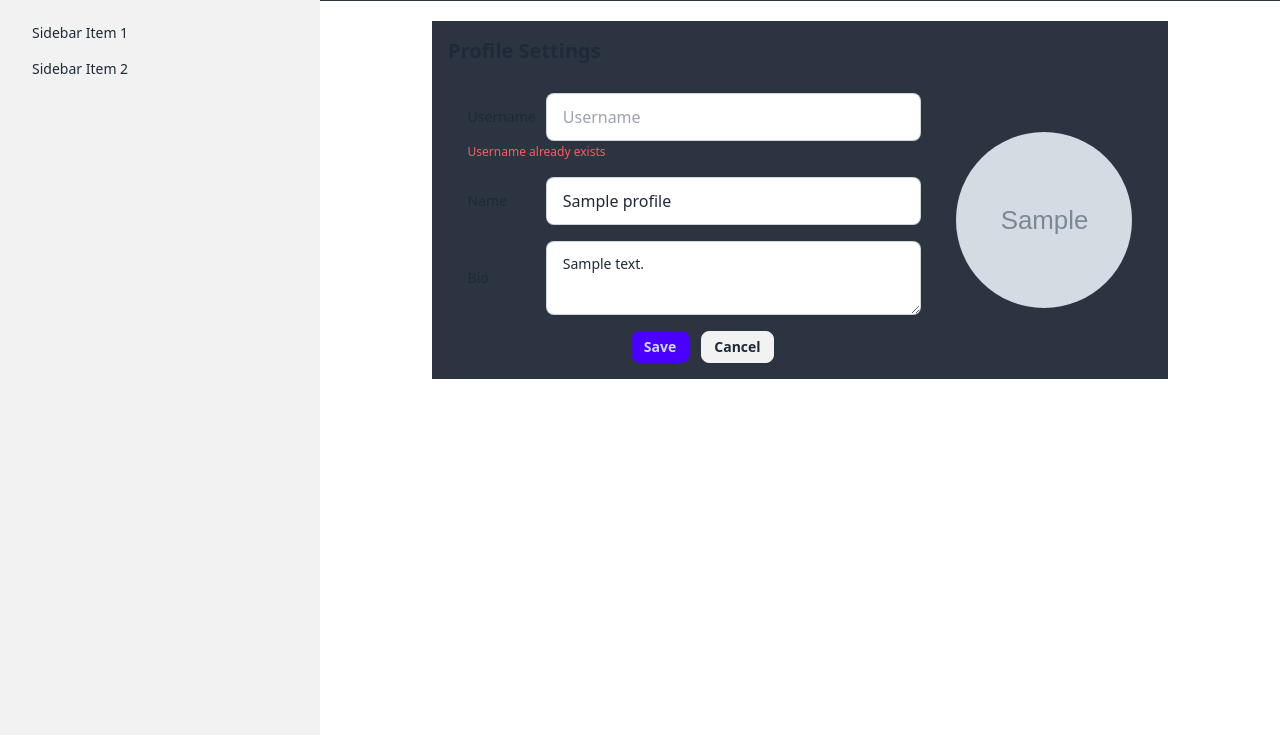
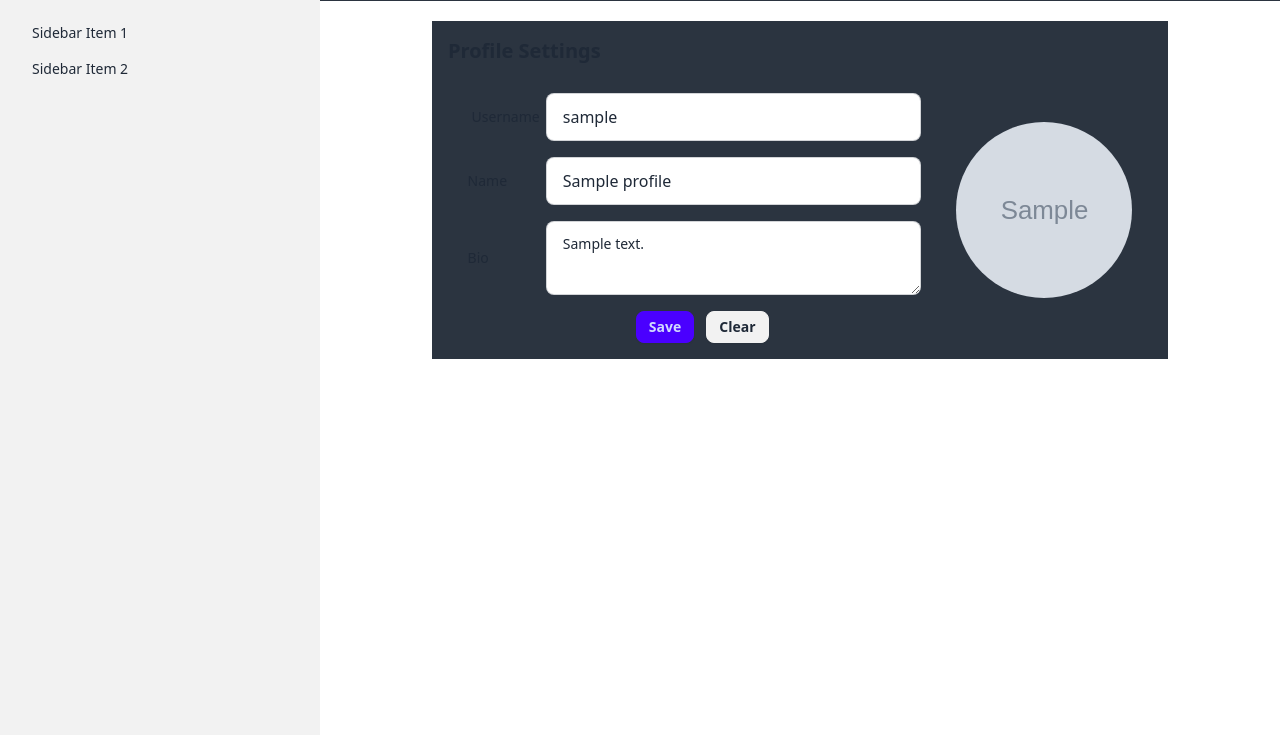
Before and after one commit to ajith-k-s/clutch, a Django app: template templates/settings/account.html in a window 1280 px wide. Shown: the part 65-800 px from the top of the page. Run offline with Django 4.2, Linux system fonts and the light colour scheme; tables that the repository leaves empty hold one stand-in row (values such as "Sample post"); the template is opened without the code that fills it: values that come from a table or form of the project are taken from there, most other values are stand-ins (such as "Sample title", 1, 10 or a date in 2020); grey boxes marked "Sample" are stand-in pictures; some libraries are stand-ins or nearby versions.

Commit message:
Added username minimal validation

```diff
--- a/project/urls.py
+++ b/project/urls.py
@@ -34,7 +34,7 @@
    path("", views.index, name="index"),
    path("signin/", views.signin, name="signin"),
    path("signup/", views.signup, name="signup"),
-   path("checkUsr/", views.checkUsr, name="checkUsr"),
+   path("check-usr/", views.checkUsr, name="checkUsr"),
    path("signout/", views.signout, name="signout"),
    ###         Base        ###
    ###########################
--- a/templates/settings/account.html
+++ b/templates/settings/account.html
@@ -18,35 +18,33 @@
                      </div>
                   </div>
                </div>
-               <form action="/settings/account" method="POST" class="w-2/3 flex flex-col items-center mt-4">
+               <form action="/settings/account/" method="POST" class="w-2/3 flex flex-col items-center mt-4">
                   {% csrf_token %}
                   <div class="w-full mb-4 mx-2">
-                     <label class="form-control">
-                        <div class="w-full flex flex-row items-center">
-                        <span class="w-1/6">Username</span>
-                        <input id="username" type="text" name="username" class="w-4/5 input input-bordered bg-base-100"
-                           placeholder="Username" />
-                        </div>
-                           <div>
-                           <span id="checkUsr" class="label-text-alt text-error">Username already
-                              exists</span>
+                     <label for="username" class="form-control flex flex-row w-full">
+                        <span class="label w-1/6">Username</span>
+                        <input id="username" name="username" class="w-4/5 input input-bordered"
+                           value="{{ usr.username }}" />
+                        <div id="errmsg" class="label hidden">
+                           <span class="label-text"></span>
+                           <span class="label-text text-error">Username already exists</span>
                         </div>
                      </label>
                   </div>
                   <div class="w-full flex items-center mb-4 mx-2">
-                     <label class="w-1/6">Name</label>
-                     <input type="text" class="w-4/5 input input-bordered" value="{{ usr.name }}" />
+                     <label for="name" class="w-1/6">Name</label>
+                     <input id="name" name="name" type="text" class="w-4/5 input input-bordered" value="{{ usr.name }}" />
                   </div>
                   <div class="w-full flex items-center mb-4 mx-2">
-                     <label class="w-1/6">Bio</label>
-                     <textarea class="w-4/5 textarea textarea-bordered resize">{{ usr.bio }}</textarea>
+                     <label for="bio" class="w-1/6">Bio</label>
+                     <textarea id="bio" name="bio" class="w-4/5 textarea textarea-bordered resize">{{ usr.bio }}</textarea>
                   </div>
                   <div class="w-full flex flex-row justify-center gap-3">
                      <div>
-                        <button class="btn btn-primary btn-sm" name="action" value='save'>Save</button>
+                        <button id="savebtn" class="btn btn-primary btn-sm" name="action" value='save'>Save</button>
                      </div>
                      <div>
-                        <button class="btn btn-sm" name="action" value='cancel'>Cancel</button>
+                        <button type="button" class="btn btn-sm" onclick="clearBox()">Clear</button>
                      </div>
                   </div>
                </form>
@@ -57,4 +55,35 @@
    </div>
 </div>
 
+<script>
+   function clearBox(){
+      document.getElementById('username').value = '{{ usr.username }}';
+      document.getElementById('name').value = '{{ usr.name }}';
+      document.getElementById('bio').value = '{{ usr.bio }}';
+   }
+
+   const usrInput = document.getElementById('username');
+   const errMsg = document.getElementById('errmsg');
+   const saveBtn = document.getElementById('savebtn')
+   usrInput.addEventListener('input', function () {
+      const username = this.value;
+
+      fetch(`/check-usr/?username=${username}`)
+         .then(response => response.json())
+         .then(data => {
+            if (data.exists) {
+               usrInput.classList.add('input-error');
+               errMsg.classList.remove('hidden');
+               saveBtn.classList.add('btn-disabled');
+            } else {
+               usrInput.classList.remove('input-error');
+               errMsg.classList.add('hidden');
+               saveBtn.classList.remove('btn-disabled');
+            }
+         })
+         .catch(error => {
+            console.error('Error:', error);
+         });
+   });
+</script>
 {% endblock %}
```
Also changed, not shown: core/views.py (+6 -5 lines), templates/signup.html (+21 -25 lines).
